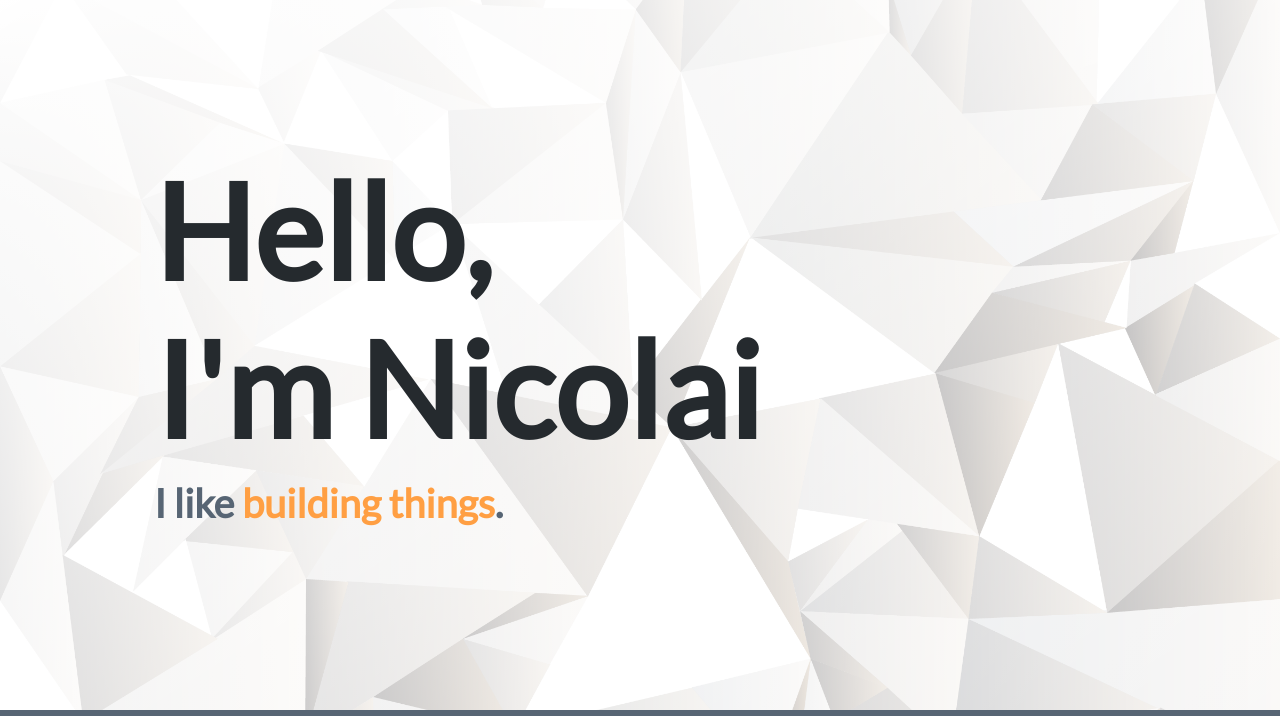
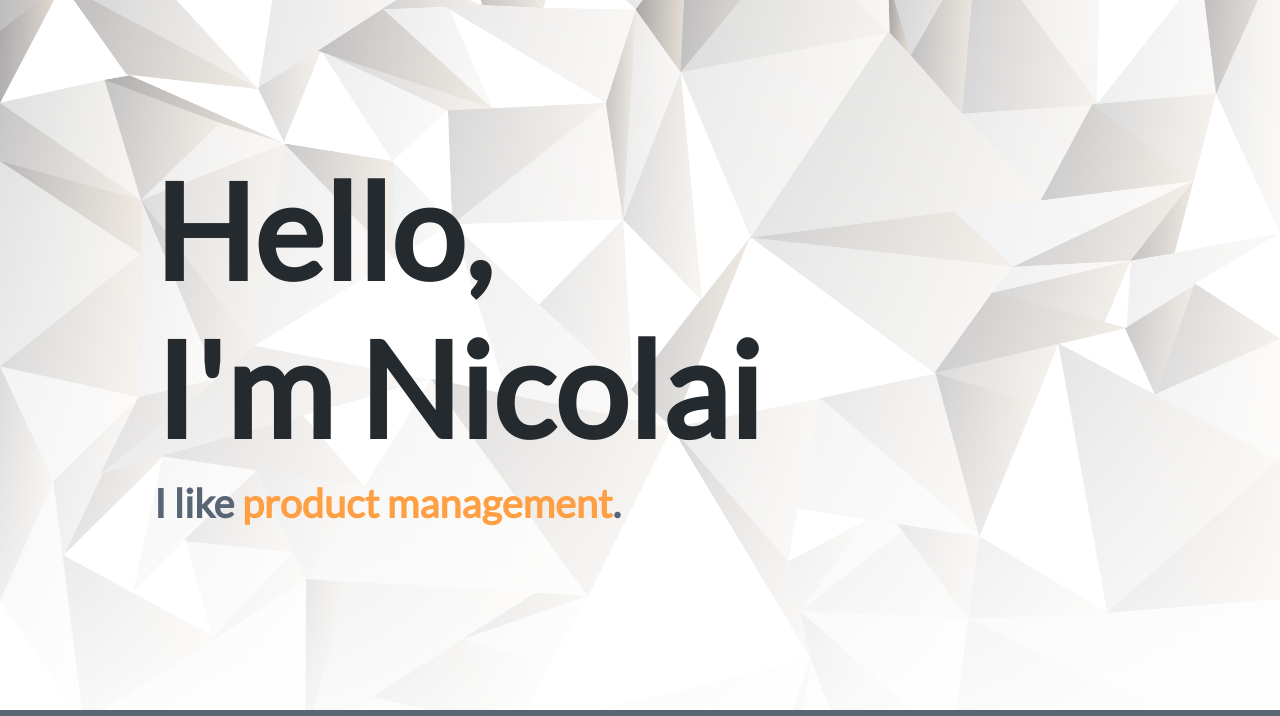
Before and after one commit to nsafai/nsafai.github.io, a plain HTML site: page index.html in a window 1280 px wide. Shown: the top 716 px of the page. Drawn offline with Linux system fonts and the light colour scheme.

Commit message:
changing subtitles

```diff
--- a/styles.css
+++ b/styles.css
@@ -3,7 +3,6 @@
 *****************/
 :root {
     --white-grey: #f5f6fa;
-    --pale-grey: #c8d6e5;
     --light-grey: #8395a7;
     --medium-grey: #576574;
     --dark-grey: #252A2E;
@@ -41,9 +40,7 @@ html, body, .hero-container {
 .hero-container {
     display: grid;
     grid-template-rows: 1fr;
-    background: linear-gradient(to bottom right, #fff,  transparent), url("img/diamonds-bg.png") no-repeat center center;
-    /* opacity:40%; */
-    /* background: url("img/diamonds-bg.png") no-repeat center center; */
+    background: linear-gradient(to top, #fff,  transparent), url("img/diamonds-bg.png") no-repeat center center;
     -webkit-background-size: cover;
     -moz-background-size: cover;
     -o-background-size: cover;
@@ -51,7 +48,6 @@ html, body, .hero-container {
     background-attachment: fixed;
     background-position: center;
     background-repeat: no-repeat;
-    /* background-image: linear-gradient(to bottom right, red, yellow); */
 }
 
 .title-container {
@@ -71,7 +67,6 @@ h1 {
 
 h2 {
     font-size: 1.8em;
-    /* border: 1px solid black; */
     margin-top: 0.3em;
     color: var(--medium-grey);
 }
@@ -91,7 +86,6 @@ h2 {
 @keyframes pulsate {
     0% {
         transform: scale(0.8);
-        /* opacity: 0; */
     }
 
     50% {
@@ -222,7 +216,6 @@ h4 {
 *****************/
 @media screen and (max-width: 700px) {
     .title-container {
-        /* margin-top: 24em; */
         margin-left: 1.5em;
         ;
         margin-right: 0.3em;
--- a/subtitle.js
+++ b/subtitle.js
@@ -1,15 +1,16 @@
-var interval = setInterval(myTimer, 2000);
+var interval = setInterval(myTimer, 1500);
 const arrayOfSubtitles = [
-    "creative problem solving",
-    "Web Development",
-    "building things",
-    "Science Fiction",
+    "web development",
+    "LED programming",
+    "home automation",
+    "product management",
+    "science fiction",
     "getting things done",
-    "LED programming",
-    "Soccer",
+    "soccer",
 ];
 
 let i = 0;
+
 function myTimer() {
     // var d = new Date();
     if (i < arrayOfSubtitles.length) {
```
